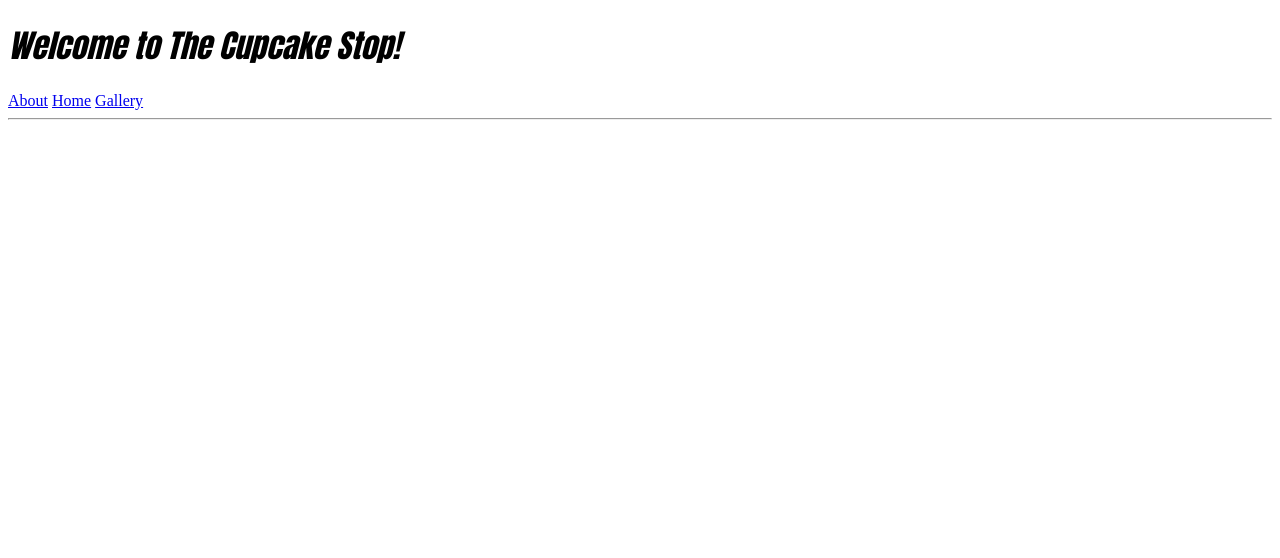
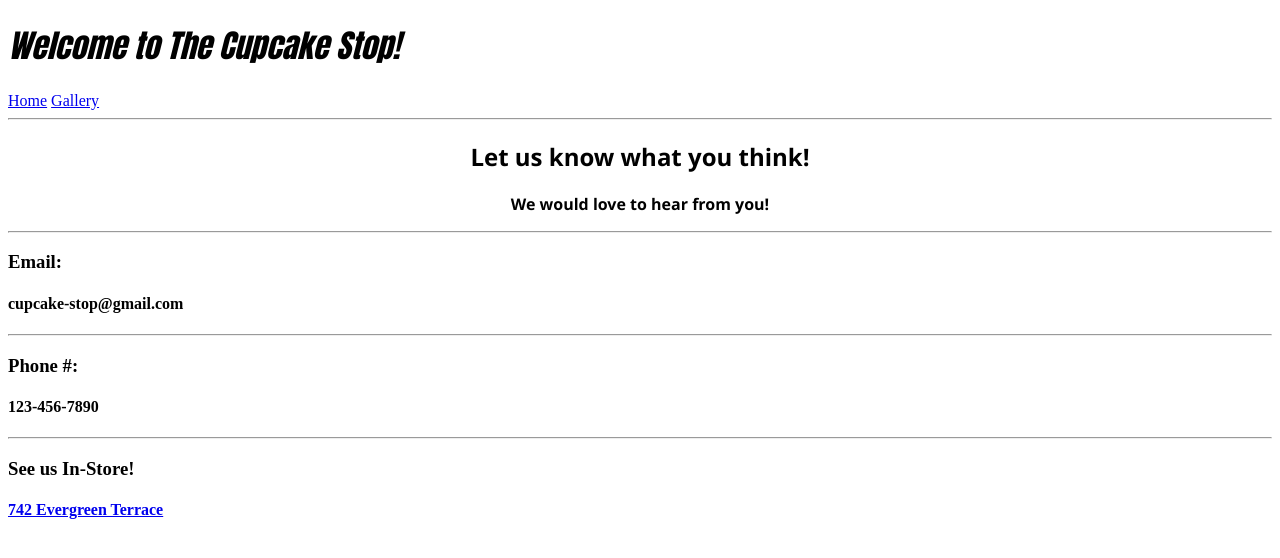
Before and after one commit to taj-em/cupcake-shop, a plain HTML site: page contact.html in a window 1280 px wide. Drawn offline with Linux system fonts and the light colour scheme.

Commit message:
Add contact information to contact.html

```diff
--- a/contact.html
+++ b/contact.html
@@ -9,11 +9,21 @@
 <body>
   <h1>Welcome to The Cupcake Stop!</h1>
   <nav>
-    <a href="about.html">About</a>
     <a href="index.html">Home</a>
     <a href="gallery.html">Gallery</a>
   </nav>
   <hr>
+  <h2 class="subheading">Let us know what you think!</h2>
+  <p class="subheading">We would love to hear from you!</p>
+  <hr>
+  <h3>Email:</h3>
+  <h4>cupcake-stop@gmail.com</h4>
+  <hr>
+  <h3>Phone #:</h3>
+  <h4>123-456-7890</h4>
+  <hr>
+  <h3>See us In-Store!</h3>
+  <h4><a href="https://encrypted-tbn0.gstatic.com/images?q=tbn:ANd9GcTuOcS-YBzOgd9EISqMG964mP8hmh8syBw5nA&usqp=CAU">742 Evergreen Terrace</a></h4>
 
 </body>
 </html>
```
Also changed, not shown: gallery.html (+0 -1 lines), index.html (+0 -1 lines).
